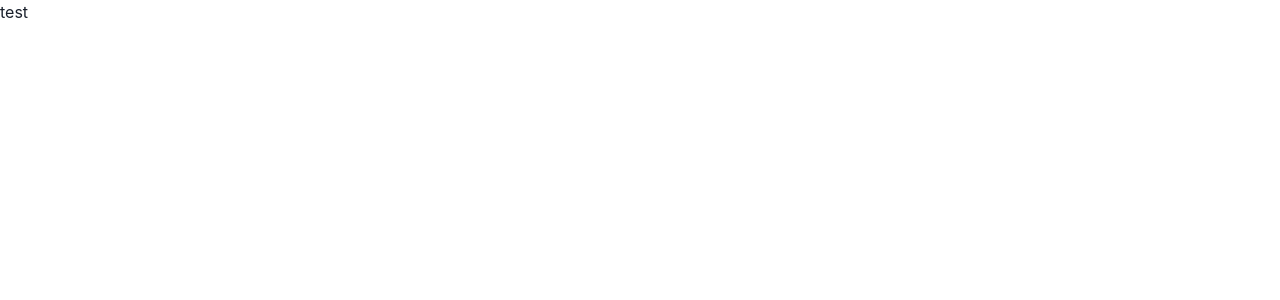
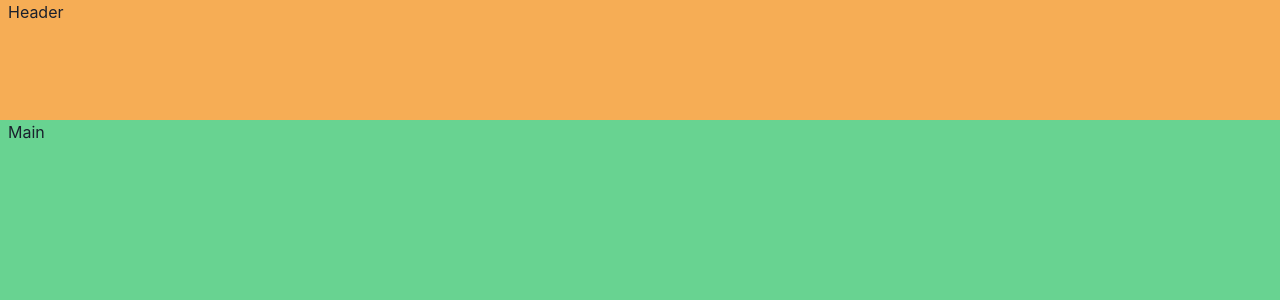
Before and after one commit to Rezmii/face-recognition-app, a React (Vite) app: page / in a window 1280 px wide. Shown: the top 300 px of the page. Built offline with nearby package versions, Linux system fonts and the light colour scheme.

Commit message:
Basic layout

```diff
--- a/src/App.tsx
+++ b/src/App.tsx
@@ -1,5 +1,20 @@
+import { Grid, GridItem } from "@chakra-ui/react";
+
 function App() {
-  return <div>test</div>;
+  return (
+    <Grid
+      h={"100vh"}
+      templateAreas={`"header header" "main main" `}
+      gridTemplateRows={"15% 1fr"}
+    >
+      <GridItem pl="2" bg="orange.300" area={"header"}>
+        Header
+      </GridItem>
+      <GridItem pl="2" bg="green.300" area={"main"}>
+        Main
+      </GridItem>
+    </Grid>
+  );
 }
 
 export default App;
```
